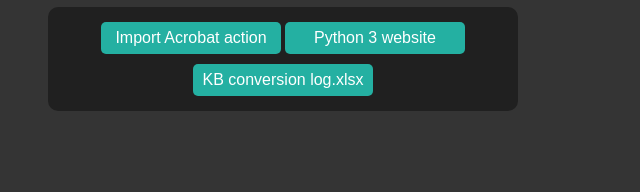
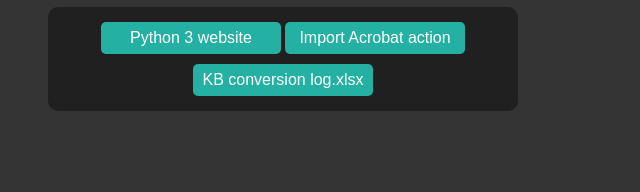
Before and after one commit to vinay1337/kb-converter, an Electron app: page prereqs.html in a window 1000 px wide. Shown: the part 311-503 px from the top of the page, 217-857 px from the left. Drawn offline with Linux system fonts and the light colour scheme.

Commit message:
reorganized buttons to make more sense

```diff
--- a/prereqs.html
+++ b/prereqs.html
@@ -47,8 +47,8 @@
                 </p>
             </div>
             <div class='container'>
-                <input class='btn slim' type="button" id="macro" value="Import Acrobat action">
-                <input class='btn slim' type="button" id="py-download" value="Python 3 website"><br />
+                    <input class='btn slim' type="button" id="py-download" value="Python 3 website">
+                <input class='btn slim' type="button" id="macro" value="Import Acrobat action"><br />
                 <input class='btn slim' type="button" id="conversion-log" value="KB conversion log.xlsx">
             </div>
         </div>
```
